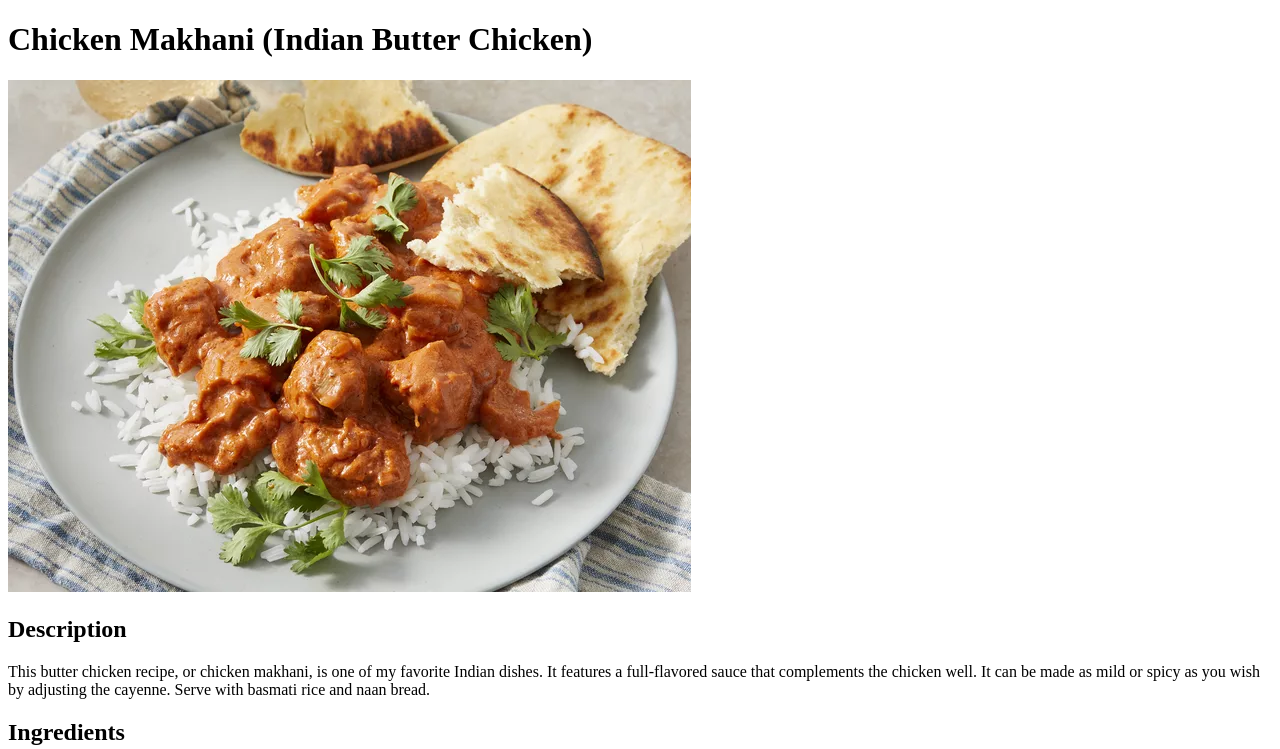
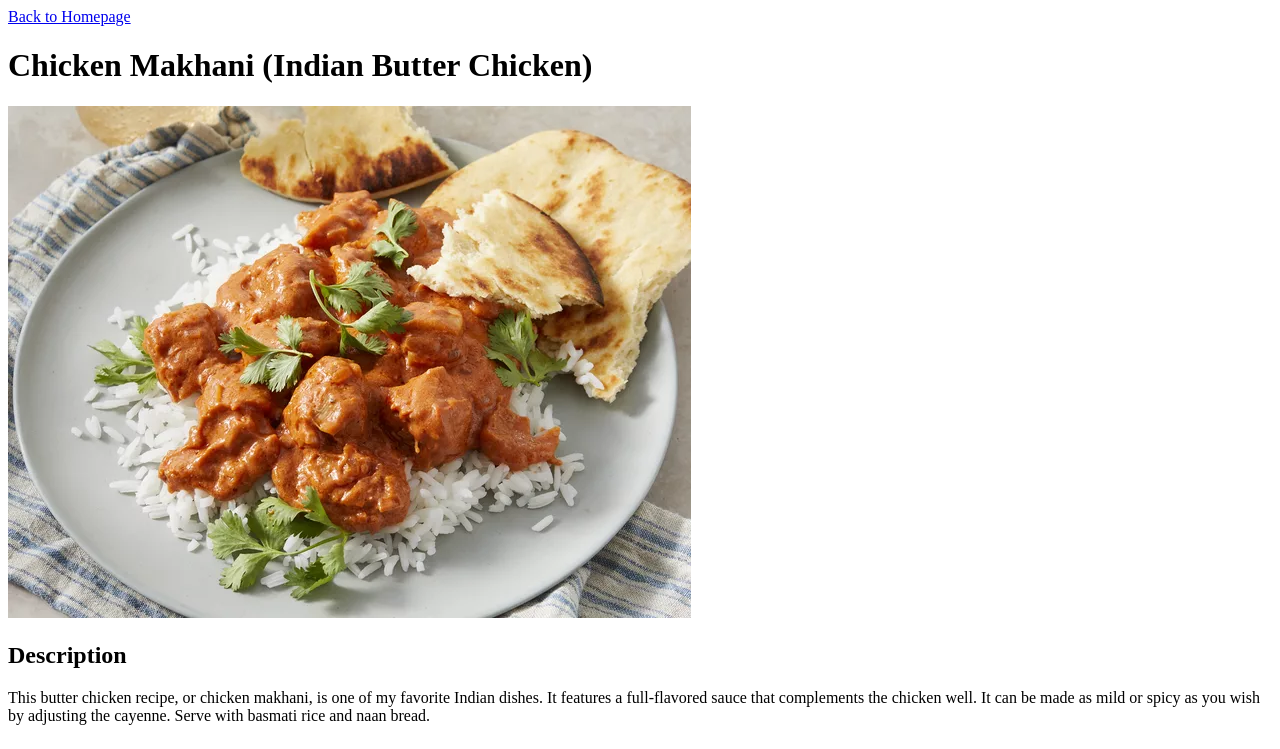
Before and after one commit to Yousof-kayal/odin-recipes, a plain HTML site: page recipes/butter-chicken.html in a window 1280 px wide. Shown: the top 749 px of the page. Drawn offline with Linux system fonts and the light colour scheme.

Commit message:
Added Back to Home link for easier navigation

```diff
--- a/recipes/butter-chicken.html
+++ b/recipes/butter-chicken.html
@@ -6,6 +6,8 @@
     <title>Chicken Makhani</title>
 </head>
 <body>
+    <a href="../index.html">Back to Homepage</a>
+
     <h1>Chicken Makhani (Indian Butter Chicken)</h1>
     <img src="../images/butterchicken.bmp" alt="Butter Chicken Image">
 
```
Also changed, not shown: recipes/caprese-salad.html (+1 -0 lines), recipes/lasagna.html (+1 -0 lines), recipes/peruvian-chicken.html (+1 -0 lines), recipes/slow-cooked-beef.html (+2 -0 lines).
